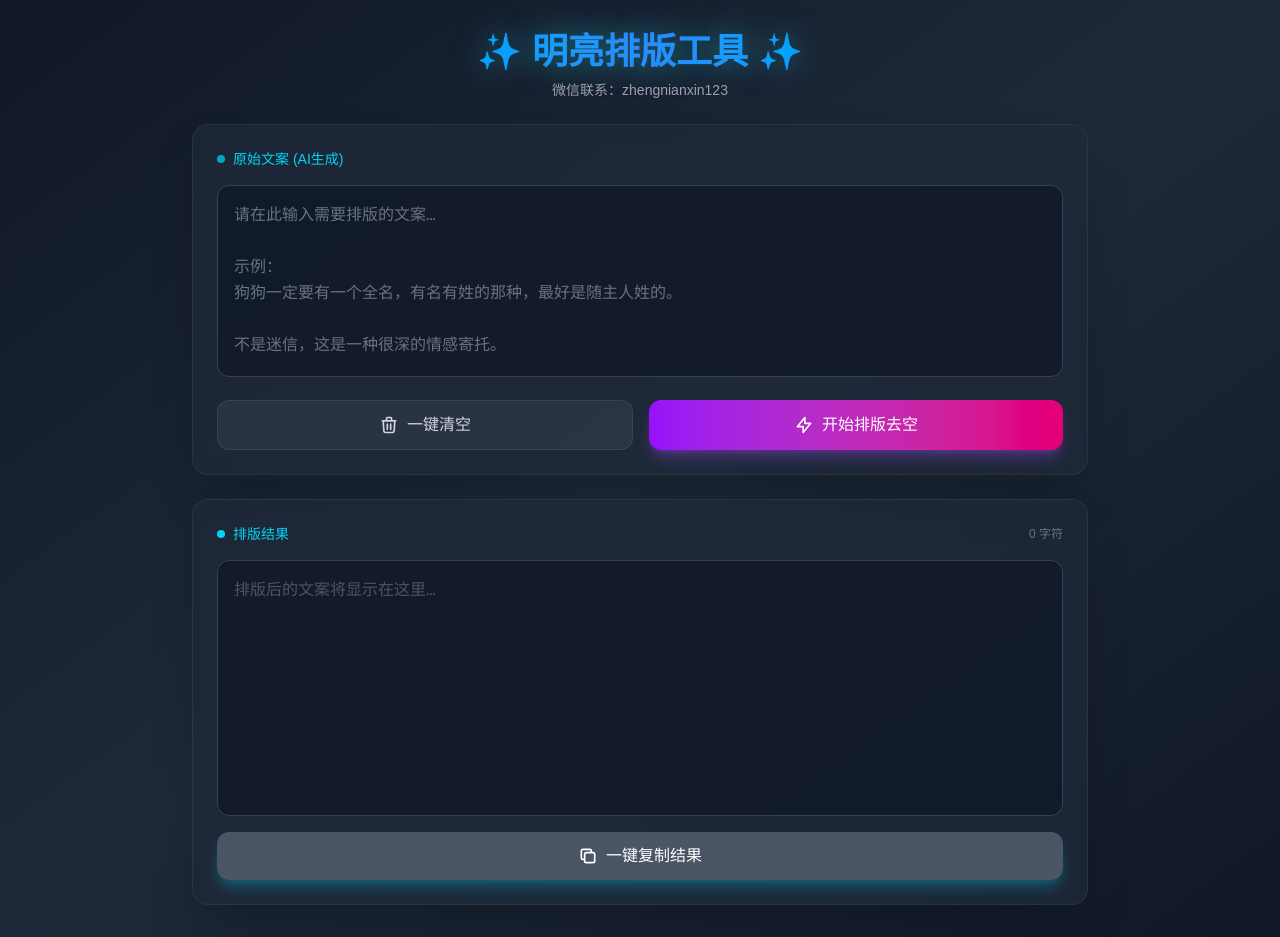
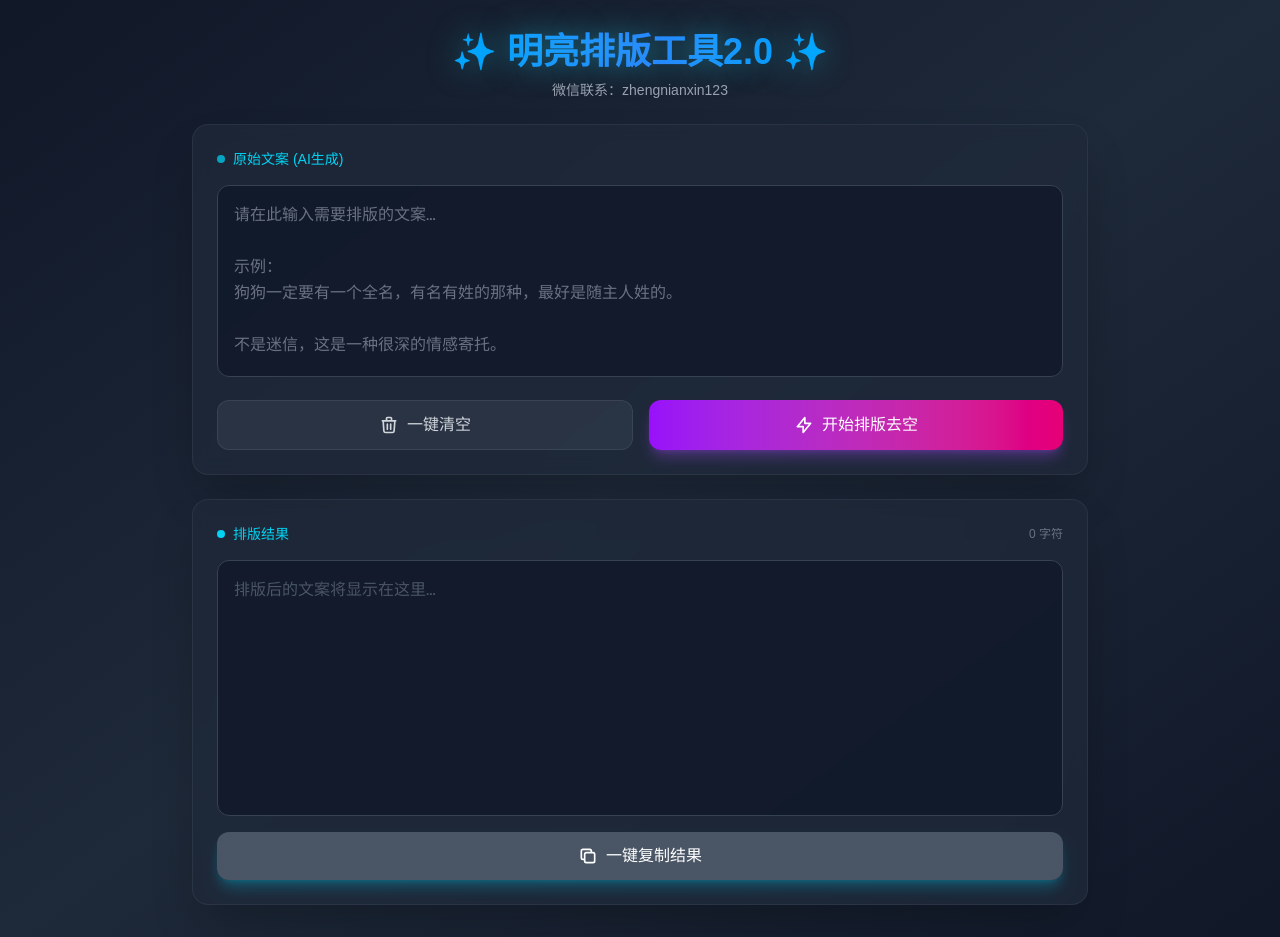
Before and after one commit to juezhinigulasi/remove, a Next.js app: page / in a window 1280 px wide. Built offline with nearby package versions, Linux system fonts and the light colour scheme.

Commit message:
更新为明亮排版工具2.0

```diff
--- a/src/app/layout.tsx
+++ b/src/app/layout.tsx
@@ -13,7 +13,7 @@ const geistMono = Geist_Mono({
 });
 
 export const metadata: Metadata = {
-  title: "明亮排版工具",
+  title: "明亮排版工具2.0",
   description: "去除文案中的空格，保留标点符号",
 };
 
--- a/src/app/page.tsx
+++ b/src/app/page.tsx
@@ -30,7 +30,7 @@ export default function Home() {
       <div className="max-w-4xl mx-auto">
         <div className="text-center mb-6">
           <h1 className="text-4xl font-bold bg-gradient-to-r from-cyan-400 via-blue-500 to-cyan-400 bg-clip-text text-transparent mb-2" style={{textShadow: '0 0 30px rgba(34, 211, 238, 0.5)'}}>
-            ✨ 明亮排版工具 ✨
+            ✨ 明亮排版工具2.0 ✨
           </h1>
           <p className="text-gray-400 text-sm">微信联系：zhengnianxin123</p>
         </div>
```
